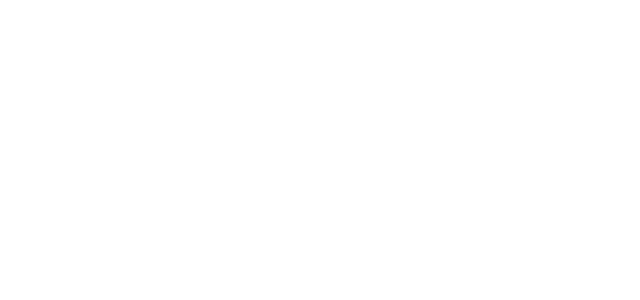
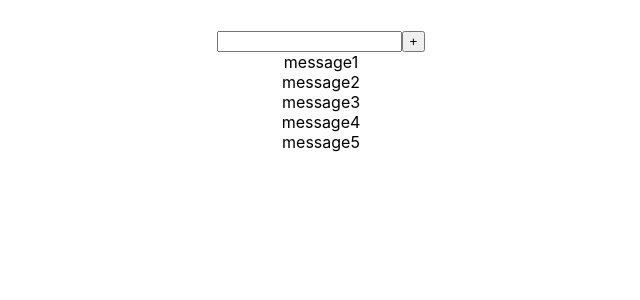
Before and after one commit to genamontana/projectdop, a React (Create React App) app: page / in a window 1280 px wide. Shown: the top 300 px of the page, without its empty margins (319-959 px from the left). Built offline with nearby package versions, Linux system fonts and the light colour scheme.

Commit message:
Input complied

```diff
--- /dev/null
+++ b/src/5_lesson/NewComponent_5.tsx
@@ -0,0 +1,7 @@
+import React from 'react';
+
+export const NewComponent_5 = () => {
+    return <div>
+        <h1>Не стал делать, пошел дальше</h1>
+    </div>
+}
--- /dev/null
+++ b/src/6_lesson/Button.tsx
@@ -0,0 +1,17 @@
+import React from 'react';
+
+type ButtonPropsType = {
+    name:string
+    callBack:()=>void
+}
+
+export const Button = (props:ButtonPropsType) => {
+
+    const onClickButtonHandler = () => {
+        props.callBack()
+    }
+
+    return (
+        <button onClick={onClickButtonHandler}>{props.name}</button>
+    );
+};
--- /dev/null
+++ b/src/6_lesson/FullInput.tsx
@@ -0,0 +1,29 @@
+import React, {ChangeEvent, useState} from 'react';
+
+export type FullInputType = {
+    addMessage: (title:string) => void
+}
+
+export const FullInput = (props: FullInputType) => {
+
+    let [title, setTitle] = useState('')
+
+    const onChangeInputHandler = (event: ChangeEvent<HTMLInputElement>) => {
+        setTitle(event.currentTarget.value)
+    }
+
+    const onClickButtonHandler = () => {
+        props.addMessage(title)
+        setTitle('')
+    }
+
+
+    return (
+        <div>
+            <input value={title}  onChange={onChangeInputHandler}/>
+            <button onClick={onClickButtonHandler}>
+                +
+            </button>
+        </div>
+    );
+};
--- /dev/null
+++ b/src/6_lesson/Input.tsx
@@ -0,0 +1,17 @@
+import React, {ChangeEvent} from 'react';
+
+type InputPropsType = {
+    setTitle:(title:string)=>void
+    title:string
+}
+
+export const Input = (props:InputPropsType) => {
+
+    const onChangeInputHandler = (event: ChangeEvent<HTMLInputElement>) => {
+        props.setTitle(event.currentTarget.value)
+    }
+
+    return (
+        <input value={props.title}  onChange={onChangeInputHandler}/>
+    );
+};
--- a/src/App.css
+++ b/src/App.css
@@ -1,6 +1,6 @@
 .App {
   text-align: center;
-  margin: 0 auto;
+  margin: 30px auto;
 }
 
 @media (prefers-reduced-motion: no-preference) {
--- a/src/App.tsx
+++ b/src/App.tsx
@@ -1,5 +1,9 @@
-import React, {useEffect, useState} from 'react';
+import React, {useState} from 'react';
 import './App.css';
+import {FullInput} from './6_lesson/FullInput';
+import {Input} from './6_lesson/Input';
+import {Button} from './6_lesson/Button';
+//import {NewComponent_5} from './5_lesson/NewComponent_5';
 //import {Button} from './3_lesson/Button';
 //import {Button} from './3_lesson/Button';
 //import {NewComponent} from './2_lesson/NewComponent';
@@ -38,6 +42,10 @@
     title: string,
     completed: boolean,
 }*/
+
+/*5-ый урок с Игорем filter*/
+
+//type FilterType = 'all'|'Dollars'|'RUBLES'
 
 function App() {
 
@@ -91,7 +99,7 @@
         setShow([])
     }*/
 
-    /*4-ый урок с игорем useState*/
+    /*4-ый урок с Игорем useState*/
     /*//let a = 1
     let[a, setA] = useState(1)
 
@@ -105,11 +113,86 @@
         console.log(a)
     }*/
 
+    /*5-ый урок с Игорем filter*/
+    /*const [money, setMoney] = useState([
+        {banknots: 'Dollars', value: 100, number: ' a1234567890'},
+        {banknots: 'Dollars', value: 50, number: ' z1234567890'},
+        {banknots: 'RUBLES', value: 100, number: ' w1234567890'},
+        {banknots: 'Dollars', value: 100, number: ' e1234567890'},
+        {banknots: 'Dollars', value: 50, number: ' c1234567890'},
+        {banknots: 'RUBLES', value: 100, number: ' r1234567890'},
+        {banknots: 'Dollars', value: 50, number: ' x1234567890'},
+        {banknots: 'RUBLES', value: 50, number: ' v1234567890'},
+    ])
+
+    const [filter, setFilter]=useState<FilterType>('all')
+
+    let currentMoney = money;
+    if (filter === 'Dollars') {
+        currentMoney = money.filter(filteredMoney => filteredMoney.banknots === 'Dollars')
+    }
+    if (filter === 'RUBLES') {
+        currentMoney = money.filter(filteredMoney => filteredMoney.banknots === 'RUBLES')
+    }
+
+    const onClickFilterHandler = (nameButton: FilterType) => {
+        setFilter(nameButton)
+    }*/
+
+    //6-ой урок с Игорем input
+    let [message, setMessage] = useState([
+            {message: 'message1'},
+            {message: 'message2'},
+            {message: 'message3'},
+            {message: 'message4'},
+            {message: 'message5'}
+        ]
+    )
+
+    let [title, setTitle] = useState('')
+    console.log(title)
+
+    const addMessage = (title: string) => {
+        let newMessage = {message: title};
+        setMessage([newMessage, ...message])
+    }
+
+    const callBackButtonHandler = () => {
+        addMessage(title)
+        setTitle('')
+    }
+
     return (
 
         <>
+            <div className="App">
+                <Input setTitle={setTitle} title={title}/>
+                <Button name={'+'} callBack={callBackButtonHandler}/>
+                {message.map((el, index) => {
+                    return (
+                        <div key={index}>{el.message}</div>
+                    )
+                })}
+            </div>
 
 
+            {/*5-ый урок с Игорем filter*/}
+            {/*<ul>
+                {currentMoney.map((objFromMoneyArr, index) => {
+                    return <li key={index}>
+                        <span>{objFromMoneyArr.banknots}</span>
+                        <span>{objFromMoneyArr.value}</span>
+                        <span>{objFromMoneyArr.number}</span>
+                    </li>
+                })}
+            </ul>
+            <div style={{marginLeft: '35px'}}>
+                <button onClick={() => onClickFilterHandler('all')}>all</button>
+                <button onClick={() => onClickFilterHandler('RUBLES')}>RUBLES</button>
+                <button onClick={() => onClickFilterHandler('Dollars')}>Dollars</button>
+            </div>
+            <br/>
+            <NewComponent_5/>*/}
 
             {/*4-ый урок с игорем useState*/}
             {/*<h1>{a}</h1>
```
